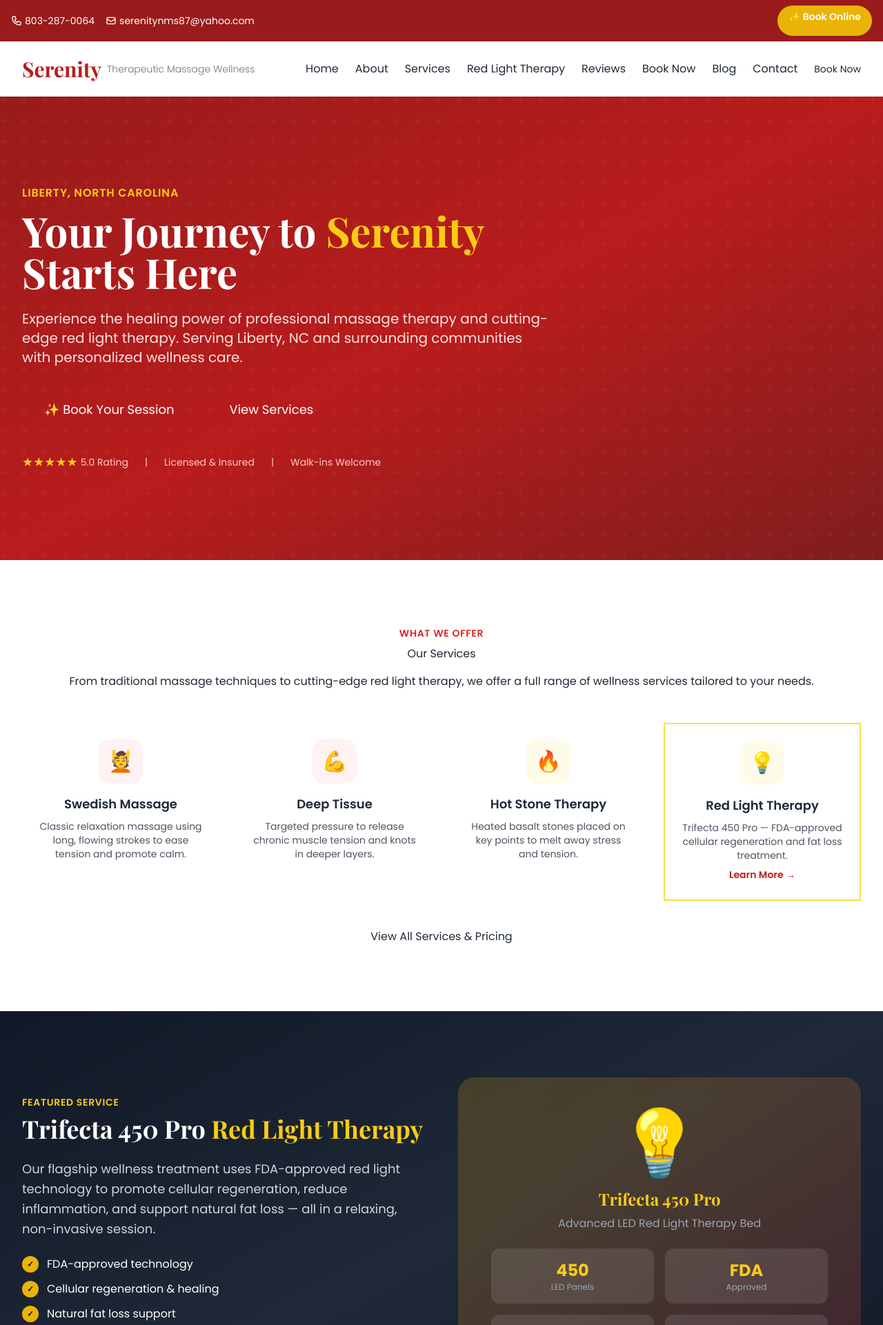
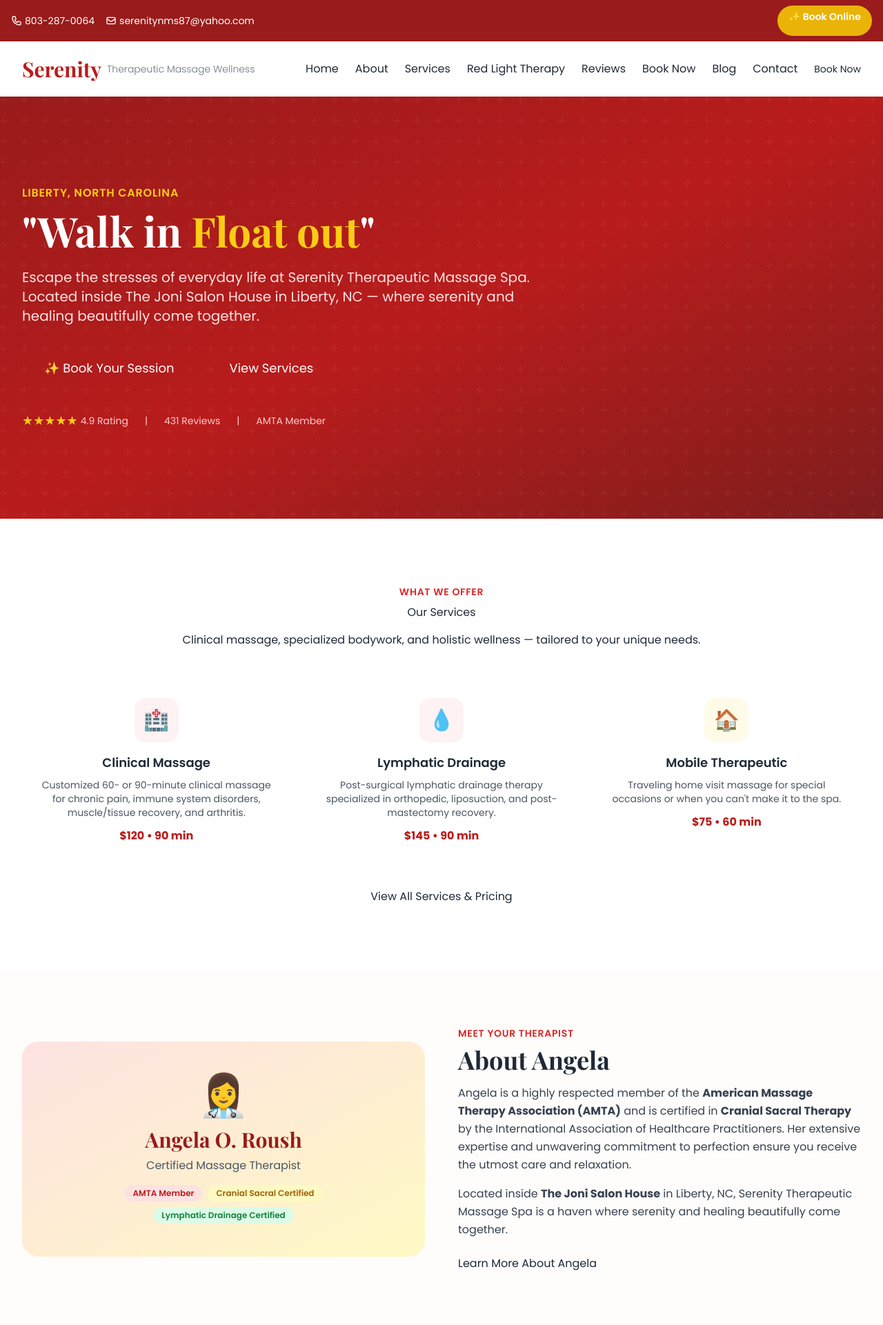
Before and after one commit to Liberty-Emporium/serenity-massage, a Django app: page / in a window 1280 px wide. Shown: the top 1921 px of the page at 69% size. Run offline with Django 5.2, Linux system fonts and the light colour scheme; some libraries are stand-ins or nearby versions.

Commit message:
Update all pages with real MassageBook data
- Real pricing: Clinical $120/90min, Lymphatic Drainage $145/90min, Mobile $75/60min
- Real reviews from MassageBook (Alisa C., Donna B., Sharon B.)
- Real bio: AMTA member, Cranial Sacral certified, Lymphatic certified
- Real hours: Wed Closed, Sat By Appointment
- Direct MassageBook booking links throughout
- 431 reviews, 4.91 star rating

```diff
--- a/config/settings.py
+++ b/config/settings.py
@@ -74,4 +74,4 @@ SITE_ADDRESS = "128 W Swannanoa Ave, Liberty, NC 27298"
 SITE_CITY = "Liberty"
 SITE_STATE = "NC"
 SITE_ZIP = "27298"
-SITE_BOOKING_URL = "https://www.massagebook.com"
+SITE_BOOKING_URL = "https://www.massagebook.com/therapists/SerenityTherapeuticMas?src=external"
--- a/templates/base.html
+++ b/templates/base.html
@@ -53,7 +53,7 @@
                     serenitynms87@yahoo.com
                 </a>
             </div>
-            <a href="https://www.massagebook.com" target="_blank" rel="noopener" class="bg-gold-500 hover:bg-gold-600 text-white font-semibold px-4 py-1.5 rounded-full text-xs sm:text-sm transition-colors touch-target">
+            <a href="https://www.massagebook.com/therapists/SerenityTherapeuticMas?src=external" target="_blank" rel="noopener" class="bg-gold-500 hover:bg-gold-600 text-white font-semibold px-4 py-1.5 rounded-full text-xs sm:text-sm transition-colors touch-target">
                 ✨ Book Online
             </a>
         </div>
@@ -154,13 +154,13 @@
                     <ul class="space-y-1 text-sm text-gray-400 mb-4">
                         <li>Monday: 9 AM - 6 PM</li>
                         <li>Tuesday: 9 AM - 6 PM</li>
-                        <li>Wednesday: 9 AM - 6 PM</li>
+                        <li>Wednesday: Closed</li>
                         <li>Thursday: 9 AM - 6 PM</li>
                         <li>Friday: 9 AM - 6 PM</li>
-                        <li>Saturday: 10 AM - 4 PM</li>
+                        <li>Saturday: By Appointment</li>
                         <li>Sunday: Closed</li>
                     </ul>
-                    <a href="https://www.massagebook.com" target="_blank" rel="noopener" class="btn-secondary text-sm inline-block">Book Online</a>
+                    <a href="https://www.massagebook.com/therapists/SerenityTherapeuticMas?src=external" target="_blank" rel="noopener" class="btn-secondary text-sm inline-block">Book Online</a>
                 </div>
             </div>
             <div class="border-t border-gray-800 mt-8 pt-8 text-center text-sm text-gray-500">
--- a/templates/pages/home.html
+++ b/templates/pages/home.html
@@ -1,7 +1,7 @@
 {% extends "base.html" %}
 
 {% block title %}Massage Therapy & Red Light Therapy{% endblock %}
-{% block meta_desc %}Serenity Therapeutic Massage Wellness in Liberty, NC offers professional massage therapy, red light therapy with Trifecta 450 Pro, and holistic wellness services. Book online today!{% endblock %}
+{% block meta_desc %}Serenity Therapeutic Massage Spa in Liberty, NC — 4.9★ rated massage therapy with 431 reviews. Clinical massage, lymphatic drainage, red light therapy. Book online!{% endblock %}
 
 {% block content %}
 <!-- Hero Section -->
@@ -13,14 +13,14 @@
         <div class="max-w-3xl">
             <p class="text-gold-400 font-semibold text-sm md:text-base uppercase tracking-wider mb-3">Liberty, North Carolina</p>
             <h1 class="text-3xl md:text-5xl lg:text-6xl font-serif font-bold leading-tight mb-6">
-                Your Journey to <span class="text-gold-400">Serenity</span> Starts Here
+                "Walk in <span class="text-gold-400">Float out</span>"
             </h1>
             <p class="text-lg md:text-xl text-brand-100 leading-relaxed mb-8">
-                Experience the healing power of professional massage therapy and cutting-edge red light therapy.
-                Serving Liberty, NC and surrounding communities with personalized wellness care.
+                Escape the stresses of everyday life at Serenity Therapeutic Massage Spa.
+                Located inside The Joni Salon House in Liberty, NC — where serenity and healing beautifully come together.
             </p>
             <div class="flex flex-col sm:flex-row gap-4">
-                <a href="https://www.massagebook.com" target="_blank" rel="noopener" class="btn-secondary text-center text-base md:text-lg px-8 py-4">
+                <a href="https://www.massagebook.com/therapists/SerenityTherapeuticMas?src=external" target="_blank" rel="noopener" class="btn-secondary text-center text-base md:text-lg px-8 py-4">
                     ✨ Book Your Session
                 </a>
                 <a href="/services/" class="btn-outline border-white text-white hover:bg-white hover:text-brand-800 text-center text-base md:text-lg px-8 py-4">
@@ -30,12 +30,12 @@
             <div class="flex items-center gap-6 mt-8 text-sm text-brand-200">
                 <div class="flex items-center gap-1">
                     <span class="text-gold-400 text-lg">★★★★★</span>
-                    <span>5.0 Rating</span>
+                    <span>4.9 Rating</span>
                 </div>
                 <div>|</div>
-                <div>Licensed & Insured</div>
+                <div>431 Reviews</div>
                 <div>|</div>
-                <div>Walk-ins Welcome</div>
+                <div>AMTA Member</div>
             </div>
         </div>
     </div>
@@ -47,41 +47,32 @@
         <div class="text-center mb-12">
             <p class="text-brand-600 font-semibold text-sm uppercase tracking-wider mb-2">What We Offer</p>
             <h2 class="section-title mb-4">Our Services</h2>
-            <p class="section-subtitle mx-auto">From traditional massage techniques to cutting-edge red light therapy, we offer a full range of wellness services tailored to your needs.</p>
+            <p class="section-subtitle mx-auto">Clinical massage, specialized bodywork, and holistic wellness — tailored to your unique needs.</p>
         </div>
-        <div class="grid grid-cols-1 sm:grid-cols-2 lg:grid-cols-4 gap-6">
-            <!-- Service Card 1 -->
+        <div class="grid grid-cols-1 sm:grid-cols-2 lg:grid-cols-3 gap-6">
             <div class="card p-6 text-center group">
                 <div class="w-16 h-16 bg-brand-50 rounded-2xl flex items-center justify-center mx-auto mb-4 group-hover:bg-brand-100 transition-colors">
-                    <span class="text-3xl">💆</span>
+                    <span class="text-3xl">🏥</span>
                 </div>
-                <h3 class="font-semibold text-lg mb-2">Swedish Massage</h3>
-                <p class="text-gray-600 text-sm">Classic relaxation massage using long, flowing strokes to ease tension and promote calm.</p>
+                <h3 class="font-semibold text-lg mb-2">Clinical Massage</h3>
+                <p class="text-gray-600 text-sm mb-3">Customized 60- or 90-minute clinical massage for chronic pain, immune system disorders, muscle/tissue recovery, and arthritis.</p>
+                <p class="text-brand-700 font-bold">$120 • 90 min</p>
             </div>
-            <!-- Service Card 2 -->
             <div class="card p-6 text-center group">
                 <div class="w-16 h-16 bg-brand-50 rounded-2xl flex items-center justify-center mx-auto mb-4 group-hover:bg-brand-100 transition-colors">
-                    <span class="text-3xl">💪</span>
+                    <span class="text-3xl">💧</span>
                 </div>
-                <h3 class="font-semibold text-lg mb-2">Deep Tissue</h3>
-                <p class="text-gray-600 text-sm">Targeted pressure to release chronic muscle tension and knots in deeper layers.</p>
+                <h3 class="font-semibold text-lg mb-2">Lymphatic Drainage</h3>
+                <p class="text-gray-600 text-sm mb-3">Post-surgical lymphatic drainage therapy specialized in orthopedic, liposuction, and post-mastectomy recovery.</p>
+                <p class="text-brand-700 font-bold">$145 • 90 min</p>
             </div>
-            <!-- Service Card 3 -->
             <div class="card p-6 text-center group">
                 <div class="w-16 h-16 bg-gold-50 rounded-2xl flex items-center justify-center mx-auto mb-4 group-hover:bg-gold-100 transition-colors">
-                    <span class="text-3xl">🔥</span>
+                    <span class="text-3xl">🏠</span>
                 </div>
-                <h3 class="font-semibold text-lg mb-2">Hot Stone Therapy</h3>
-                <p class="text-gray-600 text-sm">Heated basalt stones placed on key points to melt away stress and tension.</p>
-            </div>
-            <!-- Service Card 4 -->
-            <div class="card p-6 text-center group border-2 border-gold-300">
-                <div class="w-16 h-16 bg-gold-50 rounded-2xl flex items-center justify-center mx-auto mb-4 group-hover:bg-gold-100 transition-colors">
-                    <span class="text-3xl">💡</span>
-                </div>
-                <h3 class="font-semibold text-lg mb-2">Red Light Therapy</h3>
-                <p class="text-gray-600 text-sm">Trifecta 450 Pro — FDA-approved cellular regeneration and fat loss treatment.</p>
-                <a href="/red-light-therapy/" class="text-brand-700 font-semibold text-sm mt-2 inline-block hover:underline">Learn More →</a>
+                <h3 class="font-semibold text-lg mb-2">Mobile Therapeutic</h3>
+                <p class="text-gray-600 text-sm mb-3">Traveling home visit massage for special occasions or when you can't make it to the spa.</p>
+                <p class="text-brand-700 font-bold">$75 • 60 min</p>
             </div>
         </div>
         <div class="text-center mt-10">
@@ -90,112 +81,80 @@
     </div>
 </section>
 
-<!-- Red Light Therapy Feature -->
-<section class="py-16 md:py-24 bg-gradient-to-br from-gray-900 via-gray-800 to-gray-900 text-white">
+<!-- About Preview -->
+<section class="py-16 md:py-20 bg-cream-50">
     <div class="max-w-7xl mx-auto px-4 sm:px-6 lg:px-8">
         <div class="grid grid-cols-1 lg:grid-cols-2 gap-12 items-center">
-            <div>
-                <p class="text-gold-400 font-semibold text-sm uppercase tracking-wider mb-2">Featured Service</p>
-                <h2 class="text-3xl md:text-4xl font-serif font-bold mb-6">Trifecta 450 Pro <span class="text-gold-400">Red Light Therapy</span></h2>
-                <p class="text-gray-300 text-lg leading-relaxed mb-6">
-                    Our flagship wellness treatment uses FDA-approved red light technology to promote cellular regeneration,
-                    reduce inflammation, and support natural fat loss — all in a relaxing, non-invasive session.
-                </p>
-                <ul class="space-y-3 mb-8">
-                    <li class="flex items-center gap-3">
-                        <span class="w-6 h-6 bg-gold-500 rounded-full flex items-center justify-center text-xs font-bold text-gray-900">✓</span>
-                        <span>FDA-approved technology</span>
-                    </li>
-                    <li class="flex items-center gap-3">
-                        <span class="w-6 h-6 bg-gold-500 rounded-full flex items-center justify-center text-xs font-bold text-gray-900">✓</span>
-                        <span>Cellular regeneration & healing</span>
-                    </li>
-                    <li class="flex items-center gap-3">
-                        <span class="w-6 h-6 bg-gold-500 rounded-full flex items-center justify-center text-xs font-bold text-gray-900">✓</span>
-                        <span>Natural fat loss support</span>
-                    </li>
-                    <li class="flex items-center gap-3">
-                        <span class="w-6 h-6 bg-gold-500 rounded-full flex items-center justify-center text-xs font-bold text-gray-900">✓</span>
-                        <span>Zero downtime, completely non-invasive</span>
-                    </li>
-                </ul>
-                <div class="flex flex-col sm:flex-row gap-4">
-                    <a href="/red-light-therapy/" class="btn-secondary text-center">Learn More</a>
-                    <a href="https://www.massagebook.com" target="_blank" rel="noopener" class="btn-outline border-white text-white hover:bg-white hover:text-gray-900 text-center">Book Session</a>
+            <div class="bg-gradient-to-br from-brand-100 to-gold-100 rounded-3xl p-8 md:p-12 text-center">
+                <div class="text-6xl mb-4">👩‍⚕️</div>
+                <h2 class="text-2xl md:text-3xl font-serif font-bold text-brand-800">Angela O. Roush</h2>
+                <p class="text-gray-600 mt-2">Certified Massage Therapist</p>
+                <div class="flex flex-wrap justify-center gap-2 mt-4">
+                    <span class="bg-brand-100 text-brand-700 text-xs font-semibold px-3 py-1 rounded-full">AMTA Member</span>
+                    <span class="bg-gold-100 text-gold-700 text-xs font-semibold px-3 py-1 rounded-full">Cranial Sacral Certified</span>
+                    <span class="bg-green-100 text-green-700 text-xs font-semibold px-3 py-1 rounded-full">Lymphatic Drainage Certified</span>
                 </div>
             </div>
-            <div class="bg-gradient-to-br from-gold-500/20 to-brand-500/20 rounded-3xl p-8 md:p-12 text-center">
-                <div class="text-6xl md:text-8xl mb-4">💡</div>
-                <h3 class="text-xl md:text-2xl font-serif font-bold text-gold-400 mb-2">Trifecta 450 Pro</h3>
-                <p class="text-gray-400">Advanced LED Red Light Therapy Bed</p>
-                <div class="mt-6 grid grid-cols-2 gap-4 text-center">
-                    <div class="bg-white/10 rounded-xl p-4">
-                        <p class="text-2xl font-bold text-gold-400">450</p>
-                        <p class="text-xs text-gray-400">LED Panels</p>
-                    </div>
-                    <div class="bg-white/10 rounded-xl p-4">
-                        <p class="text-2xl font-bold text-gold-400">FDA</p>
-                        <p class="text-xs text-gray-400">Approved</p>
-                    </div>
-                    <div class="bg-white/10 rounded-xl p-4">
-                        <p class="text-2xl font-bold text-gold-400">0</p>
-                        <p class="text-xs text-gray-400">Downtime</p>
-                    </div>
-                    <div class="bg-white/10 rounded-xl p-4">
-                        <p class="text-2xl font-bold text-gold-400">100%</p>
-                        <p class="text-xs text-gray-400">Natural</p>
-                    </div>
-                </div>
+            <div>
+                <p class="text-brand-600 font-semibold text-sm uppercase tracking-wider mb-2">Meet Your Therapist</p>
+                <h2 class="text-3xl md:text-4xl font-serif font-bold mb-4">About Angela</h2>
+                <p class="text-gray-700 leading-relaxed mb-4">
+                    Angela is a highly respected member of the <strong>American Massage Therapy Association (AMTA)</strong>
+                    and is certified in <strong>Cranial Sacral Therapy</strong> by the International Association of Healthcare Practitioners.
+                    Her extensive expertise and unwavering commitment to perfection ensure you receive the utmost care and relaxation.
+                </p>
+                <p class="text-gray-700 leading-relaxed mb-6">
+                    Located inside <strong>The Joni Salon House</strong> in Liberty, NC, Serenity Therapeutic Massage Spa
+                    is a haven where serenity and healing beautifully come together.
+                </p>
+                <a href="/about/" class="btn-primary">Learn More About Angela</a>
             </div>
         </div>
     </div>
 </section>
 
 <!-- Reviews Preview -->
-<section class="py-16 md:py-24 bg-cream-50">
+<section class="py-16 md:py-24 bg-white">
     <div class="max-w-7xl mx-auto px-4 sm:px-6 lg:px-8">
         <div class="text-center mb-12">
-            <p class="text-brand-600 font-semibold text-sm uppercase tracking-wider mb-2">What Clients Say</p>
-            <h2 class="section-title mb-4">Client Reviews</h2>
-            <p class="section-subtitle mx-auto">Don't just take our word for it — hear from our amazing clients in Liberty, NC.</p>
+            <p class="text-brand-600 font-semibold text-sm uppercase tracking-wider mb-2">431 Verified Reviews</p>
+            <h2 class="section-title mb-4">What Our Clients Say</h2>
+            <div class="flex items-center justify-center gap-2 mb-2">
+                <span class="text-gold-500 text-2xl">★★★★★</span>
+                <span class="text-xl font-semibold">4.91</span>
+                <span class="text-gray-500">out of 5</span>
+            </div>
+            <p class="text-gray-500 text-sm">Verified MassageBook reviews</p>
         </div>
         <div class="grid grid-cols-1 md:grid-cols-3 gap-6">
             <div class="card p-6">
                 <div class="text-gold-500 text-lg mb-3">★★★★★</div>
-                <p class="text-gray-700 mb-4 italic">"Angela is absolutely amazing! The deep tissue massage completely relieved my chronic back pain. I've been coming here for months and wouldn't go anywhere else."</p>
+                <p class="text-gray-700 mb-4">"Best massage I have ever had!"</p>
                 <div class="flex items-center gap-3">
-                    <div class="w-10 h-10 bg-brand-100 rounded-full flex items-center justify-center text-brand-700 font-bold">S</div>
-                    <div>
-                        <p class="font-semibold text-sm">Sarah M.</p>
-                        <p class="text-xs text-gray-500">Google Review</p>
-                    </div>
+                    <div class="w-10 h-10 bg-brand-100 rounded-full flex items-center justify-center text-brand-700 font-bold">A</div>
+                    <div><p class="font-semibold text-sm">Alisa C.</p><p class="text-xs text-gray-500">Verified Review • May 2026</p></div>
                 </div>
             </div>
             <div class="card p-6">
                 <div class="text-gold-500 text-lg mb-3">★★★★★</div>
-                <p class="text-gray-700 mb-4 italic">"The red light therapy is incredible! I've noticed real changes in my energy levels and skin. Angela explains everything and makes you feel so comfortable."</p>
+                <p class="text-gray-700 mb-4">"Angela was awesome. She immediately put me at ease. I will be going back. A very Zen atmosphere."</p>
                 <div class="flex items-center gap-3">
-                    <div class="w-10 h-10 bg-gold-100 rounded-full flex items-center justify-center text-gold-700 font-bold">J</div>
-                    <div>
-                        <p class="font-semibold text-sm">Jennifer L.</p>
-                        <p class="text-xs text-gray-500">Google Review</p>
-                    </div>
+                    <div class="w-10 h-10 bg-gold-100 rounded-full flex items-center justify-center text-gold-700 font-bold">D</div>
+                    <div><p class="font-semibold text-sm">Donna B.</p><p class="text-xs text-gray-500">Verified Review • May 2026</p></div>
                 </div>
             </div>
             <div class="card p-6">
                 <div class="text-gold-500 text-lg mb-3">★★★★★</div>
-                <p class="text-gray-700 mb-4 italic">"Best massage therapist in the area! The hot stone therapy is so relaxing. Angela really cares about her clients and it shows in every session."</p>
+                <p class="text-gray-700 mb-4">"Exactly what I needed for the last 19 years of chronic pain. Angela, you have a God given gift that has given me miraculous relief."</p>
                 <div class="flex items-center gap-3">
-                    <div class="w-10 h-10 bg-brand-100 rounded-full flex items-center justify-center text-brand-700 font-bold">M</div>
-                    <div>
-                        <p class="font-semibold text-sm">Michelle R.</p>
-                        <p class="text-xs text-gray-500">Google Review</p>
-                    </div>
+                    <div class="w-10 h-10 bg-brand-100 rounded-full flex items-center justify-center text-brand-700 font-bold">S</div>
+                    <div><p class="font-semibold text-sm">Sharon B.</p><p class="text-xs text-gray-500">Verified Review • May 2026</p></div>
                 </div>
             </div>
         </div>
         <div class="text-center mt-10">
-            <a href="/reviews/" class="btn-primary inline-block">Read All Reviews</a>
+            <a href="/reviews/" class="btn-primary inline-block mr-3">Read All Reviews</a>
+            <a href="https://www.massagebook.com/therapists/SerenityTherapeuticMas?src=external" target="_blank" rel="noopener" class="btn-outline inline-block">View on MassageBook →</a>
         </div>
     </div>
 </section>
@@ -204,9 +163,9 @@
 <section class="py-16 md:py-20 bg-brand-700 text-white">
     <div class="max-w-4xl mx-auto px-4 sm:px-6 lg:px-8 text-center">
         <h2 class="text-2xl md:text-4xl font-serif font-bold mb-4">Ready to Experience Serenity?</h2>
-        <p class="text-brand-100 text-lg mb-8 max-w-2xl mx-auto">Book your session today and take the first step toward relaxation, healing, and wellness. We're conveniently located in Liberty, NC.</p>
+        <p class="text-brand-100 text-lg mb-8 max-w-2xl mx-auto">Join 431+ satisfied clients. Book your session at The Joni Salon House in Liberty, NC.</p>
         <div class="flex flex-col sm:flex-row gap-4 justify-center">
-            <a href="https://www.massagebook.com" target="_blank" rel="noopener" class="btn-secondary text-base md:text-lg px-8 py-4">Book Online Now</a>
+            <a href="https://www.massagebook.com/therapists/SerenityTherapeuticMas?src=external" target="_blank" rel="noopener" class="btn-secondary text-base md:text-lg px-8 py-4">Book Online Now</a>
             <a href="tel:803-287-0064" class="btn-outline border-white text-white hover:bg-white hover:text-brand-700 text-base md:text-lg px-8 py-4">Call 803-287-0064</a>
         </div>
     </div>
```
Also changed, not shown: templates/pages/about.html (+50 -34 lines), templates/pages/booking.html (+9 -22 lines), templates/pages/reviews.html (+19 -38 lines), templates/pages/services.html (+69 -63 lines).
